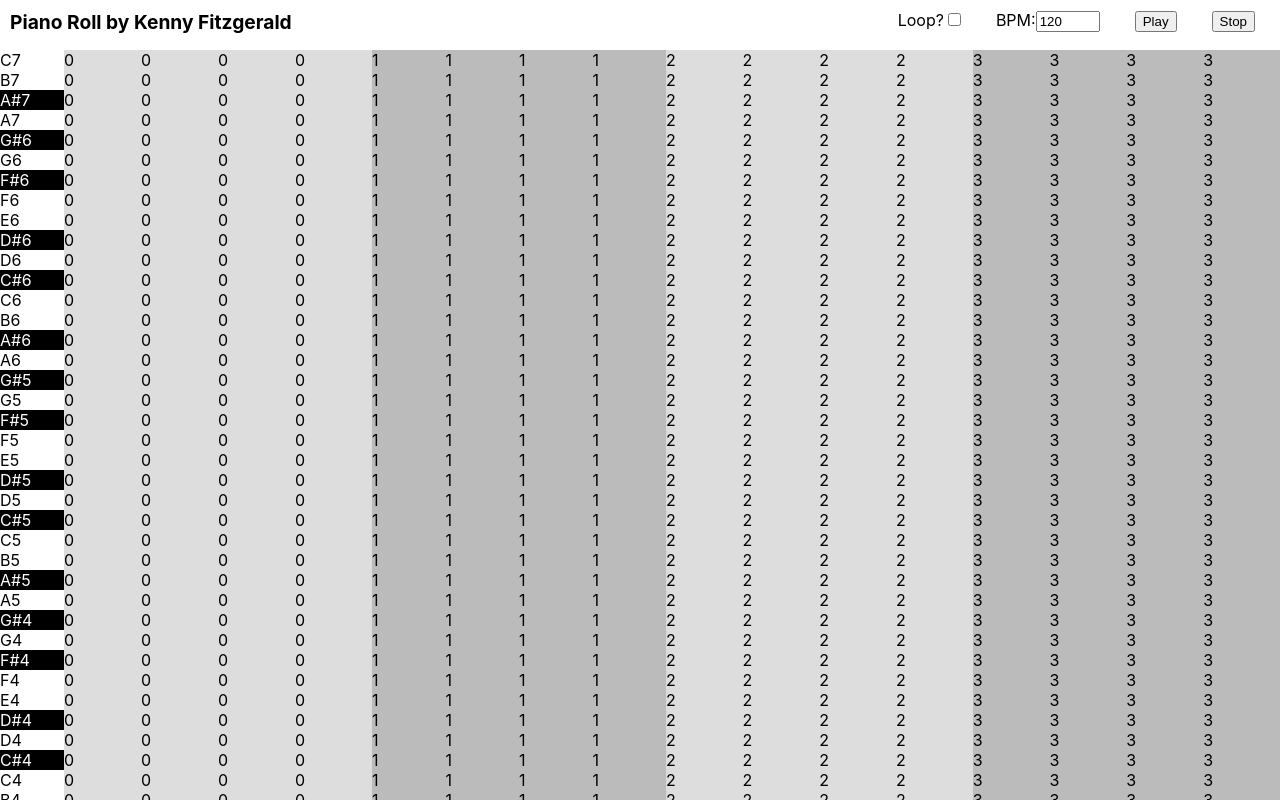
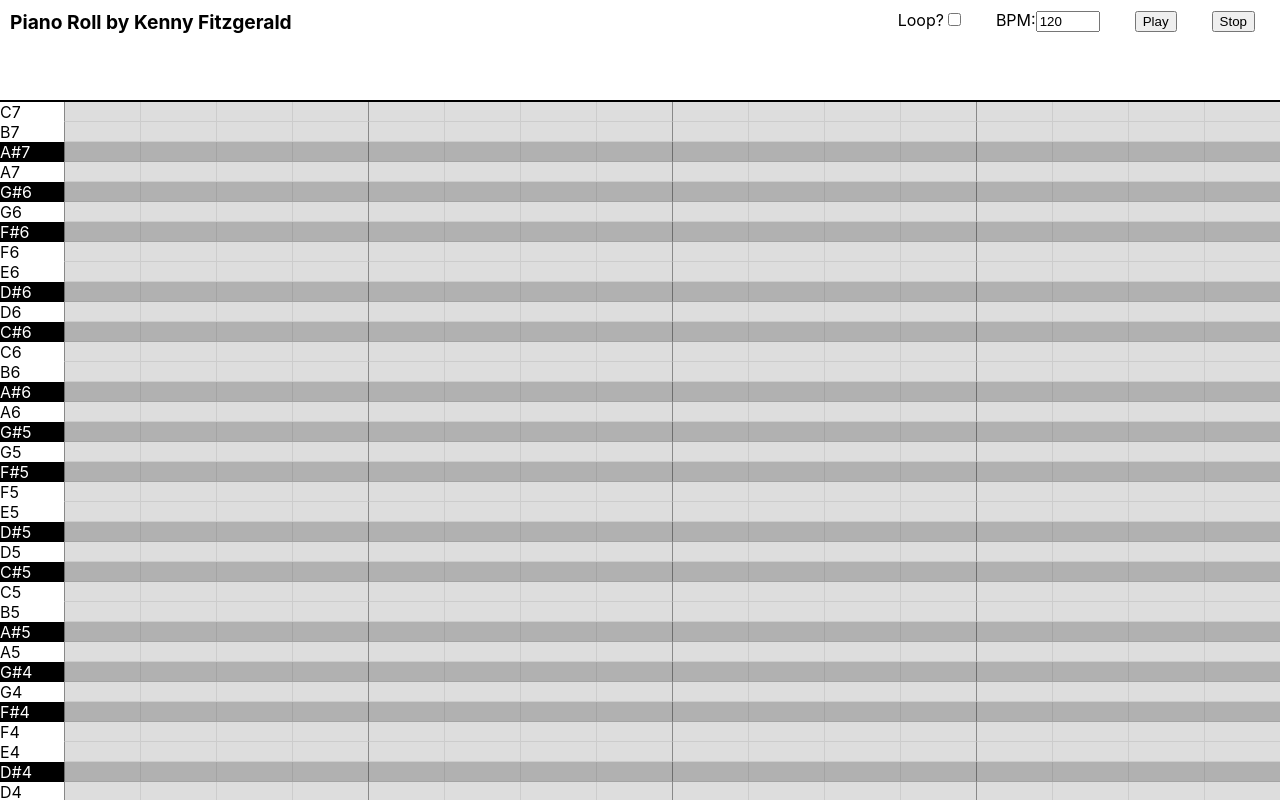
Before and after one commit to fitzgeraldkd/piano-roll, a React (Create React App) app: page / in a window 1280 px wide. Shown: the top 800 px of the page. Built offline with nearby package versions, Linux system fonts and the light colour scheme.

Commit message:
Update styles

```diff
--- a/src/components/Grid/Grid.styles.tsx
+++ b/src/components/Grid/Grid.styles.tsx
@@ -8,15 +8,31 @@ export default styled.div<GridStyleProps>`
   display: grid;
   grid-template-columns: ${props => 'auto '.repeat(props.beats * 4)};
 
-  .beat-even {
+  /* .beat-even {
     background-color: #ddd;
   }
 
   .beat-odd {
     background-color: #bbb;
+  } */
+
+  .cell {
+    background-color: #ddd;
+    border-bottom: 1px solid #ccc;
+    border-left: 1px solid #ccc;
+    cursor: pointer;
+
+    &.subbeat- {
+      border-left: 1px solid #888;
+    }
+
+    &.cell-accidental {
+      filter: brightness(80%);
+    }
+
+    &.cell-active {
+      background-color: lime;
+    }
   }
 
-  .cell-active {
-    background-color: lime;
-  }
 `;
--- a/src/components/Grid/Grid.tsx
+++ b/src/components/Grid/Grid.tsx
@@ -39,12 +39,17 @@ function Grid({ keys, notes, startingNote, startingOctave, sequence, handleAddTo
             octave: thisOctave,
             start: beat + (index / 4)
           };
-          const classNames: string[] = [];
+          const classNames: string[] = ['cell'];
           const isSequenced = inSequence.some(sequenced => sequenced.start === (beat + (index / 4)));
           classNames.push((beat % 2 === 0) ? 'beat-even' : 'beat-odd');
           classNames.push(`subbeat-${subbeat}`);
           classNames.push(isSequenced ? 'cell-active' : '');
-          cells.push(<span key={`${thisKey}-${beat}-${subbeat}`} className={classNames.join(' ')} onClick={() => handleCellClick(isSequenced, noteObj)}>{beat}</span>);
+          classNames.push((thisNote.length === 1 ? 'cell-natural' : 'cell-accidental'));
+          cells.push(
+            <span key={`${thisKey}-${beat}-${subbeat}`} className={classNames.join(' ')} onClick={() => handleCellClick(isSequenced, noteObj)}>
+              {/* {beat} */}
+            </span>
+          );
         });
       }
     }
--- a/src/components/Keyboard/Keyboard.styles.tsx
+++ b/src/components/Keyboard/Keyboard.styles.tsx
@@ -4,6 +4,10 @@ export default styled.div`
   display: grid;
   grid-template-columns: auto;
 
+  .key {
+    cursor: pointer;
+  }
+
   .key-accidental {
     background-color: black;
     color: white;
--- a/src/components/Keyboard/Keyboard.tsx
+++ b/src/components/Keyboard/Keyboard.tsx
@@ -18,7 +18,7 @@ function Keyboard({keys, notes, startingNote, startingOctave, audioCtx}: Keyboar
     for (let thisKey = keys - 1; thisKey >= 0; thisKey --) {
       const thisNote = notes[(thisKey + startingNote) % 12];
       const thisOctave = startingOctave - Math.floor((notes.length - startingNote - thisKey - 1) / 12);
-      const classNames: string[] = [];
+      const classNames: string[] = ['key'];
       classNames.push((thisNote.length === 1 ? 'key-natural' : 'key-accidental'));
       const noteObj: NoteObj = {note: thisNote, octave: thisOctave};
       keyElements.push(
--- a/src/views/Controls/Controls.styles.tsx
+++ b/src/views/Controls/Controls.styles.tsx
@@ -7,6 +7,7 @@ export default styled.div`
   padding: 10px;
   width: 100vw;
   background-color: white;
+  z-index: 1;
 
   input, button {
     margin-right: 35px;
--- a/src/views/PianoRoll/PianoRoll.styles.tsx
+++ b/src/views/PianoRoll/PianoRoll.styles.tsx
@@ -1,7 +1,9 @@
 import styled from 'styled-components';
 
 export default styled.div`
-  margin: 50px 0;
+  margin: 100px 0;
   display: grid;
   grid-template-columns: 64px auto;
+  border-top: 2px solid black;
+  border-bottom: 2px solid black;
 `;
```
